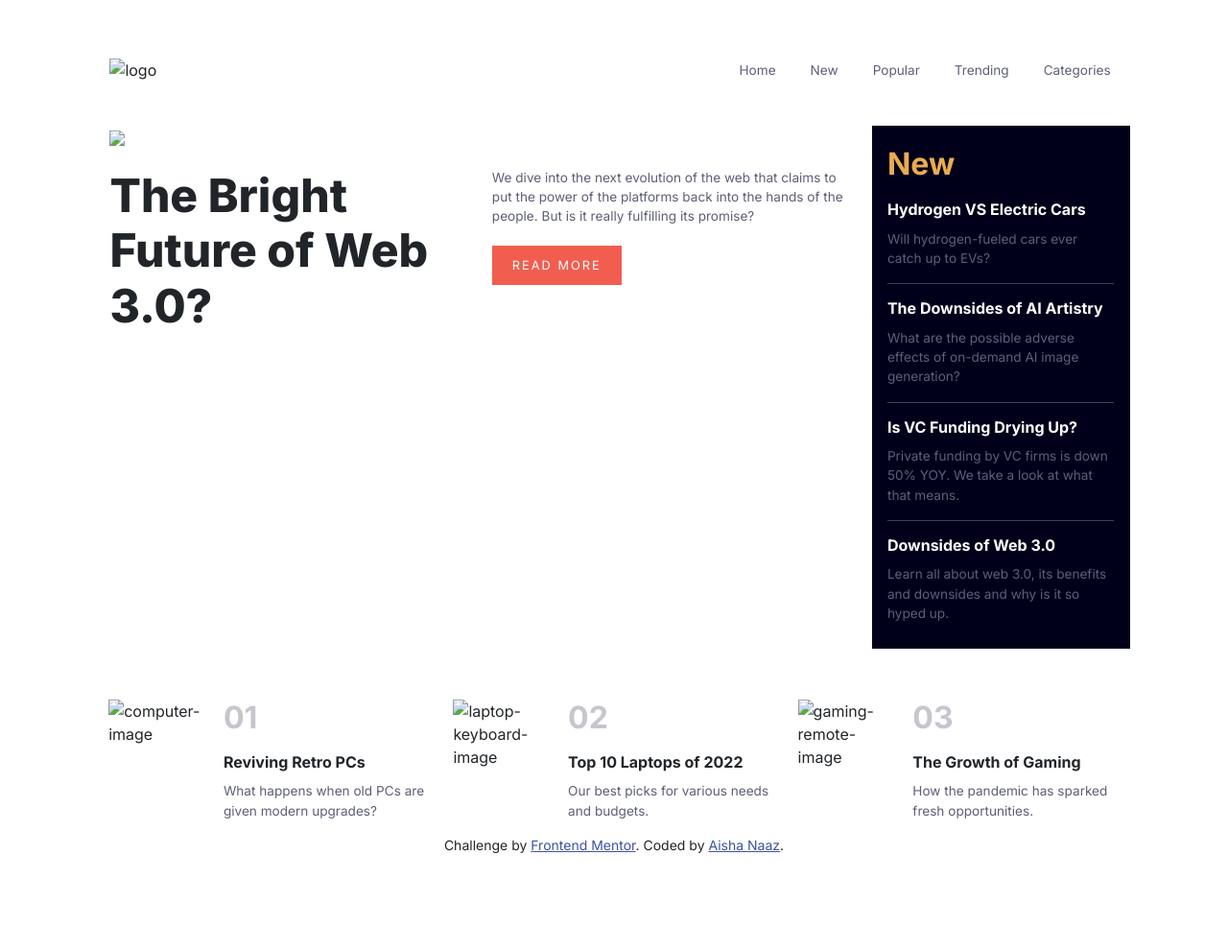
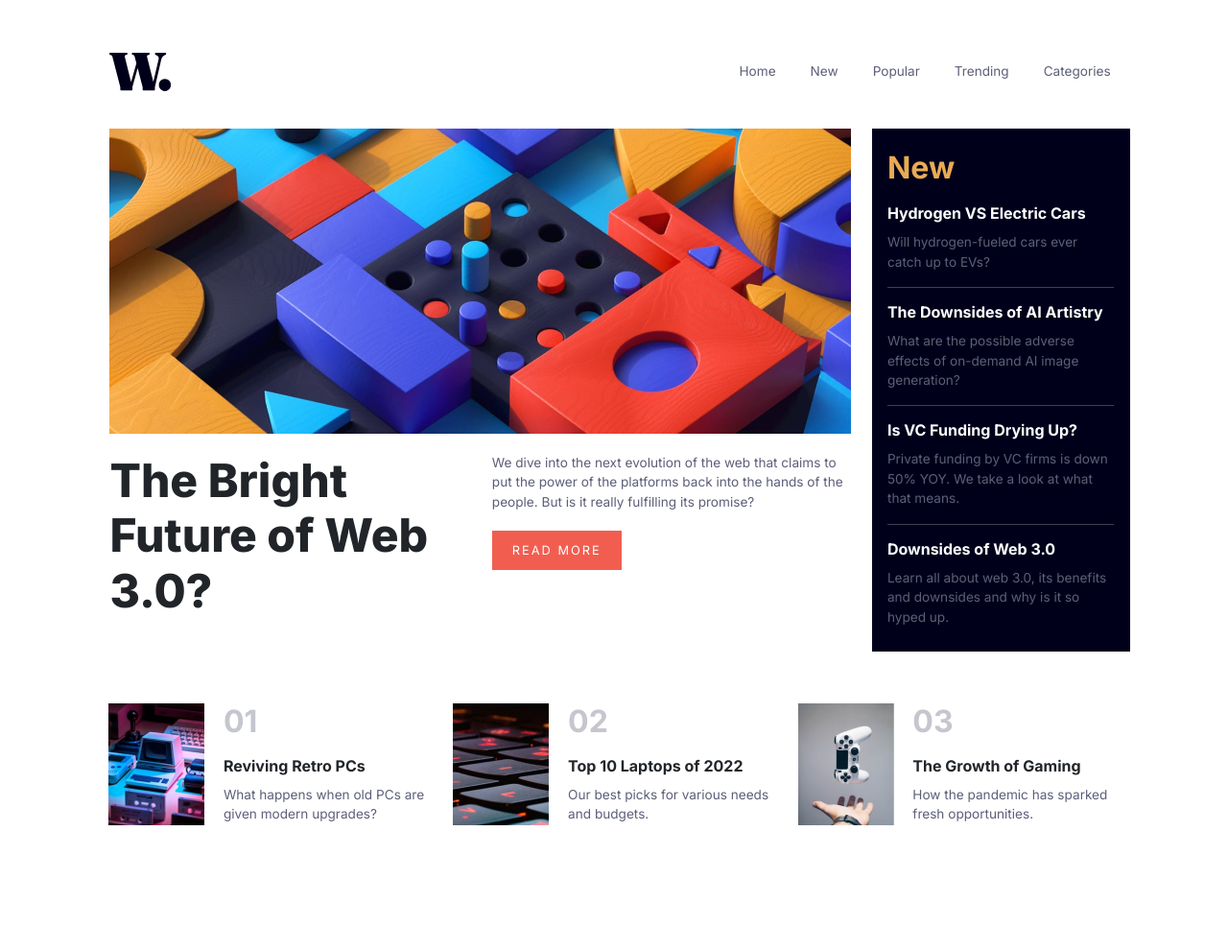
Before and after one commit to aishanaaz19/Frontend-projects, a plain HTML site: page index.html in a window 1280 px wide. Shown: the top 990 px of the page at 96% size. Before the commit the page ends 917 px from the top, so only its background shows below. Drawn offline with nearby package versions, Linux system fonts and the light colour scheme.

Commit message:
Update index.html

```diff
--- a/index.html
+++ b/index.html
@@ -30,7 +30,7 @@
     <div class="container-fluid">
       <!-- Navbar -->
       <nav class="navbar navbar-expand-lg">
-        <img src="assets/images/logo.svg" alt="logo">
+        <img src="logo.svg" alt="logo">
         <button class="navbar-toggler" type="button" data-bs-toggle="collapse" data-bs-target="#navbarSupportedContent" aria-controls="navbarSupportedContent" aria-expanded="false" aria-label="Toggle navigation">
           <span class="navbar-toggler-icon"></span>
         </button>
@@ -57,7 +57,7 @@
       <div class="homepage">
         <div class="row">
           <div class="col main">
-            <img class="header-img" src="assets/images/image-web-3-desktop.jpg" src="web3-image">
+            <img class="header-img" src="image-web-3-desktop.jpg" src="web3-image">
             <div class="row">
               <div class="col-lg-6">
                 <h1 class="header-text">The Bright Future of Web 3.0?</h1>
@@ -91,7 +91,7 @@
       <div class="col-lg-4">
         <div class="row">
           <div class="col-4">
-            <img class="more-img" src="assets/images/image-retro-pcs.jpg" alt="computer-image">
+            <img class="more-img" src="image-retro-pcs.jpg" alt="computer-image">
           </div>
           <div class="col-8">
             <h2>01</h2>
@@ -103,7 +103,7 @@
       <div class="col-lg-4">
         <div class="row">
           <div class="col-4">
-            <img class="more-img" src="assets/images/image-top-laptops.jpg" alt="laptop-keyboard-image">
+            <img class="more-img" src="image-top-laptops.jpg" alt="laptop-keyboard-image">
           </div>
           <div class="col-8">
             <h2>02</h2>
@@ -115,7 +115,7 @@
       <div class="col-lg-4">
         <div class="row">
           <div class="col-4 col-sm-4">
-            <img class="more-img" src="assets/images/image-gaming-growth.jpg" alt="gaming-remote-image">
+            <img class="more-img" src="image-gaming-growth.jpg" alt="gaming-remote-image">
           </div>
           <div class="col-8 col-sm-8">
             <h2>03</h2>
```
